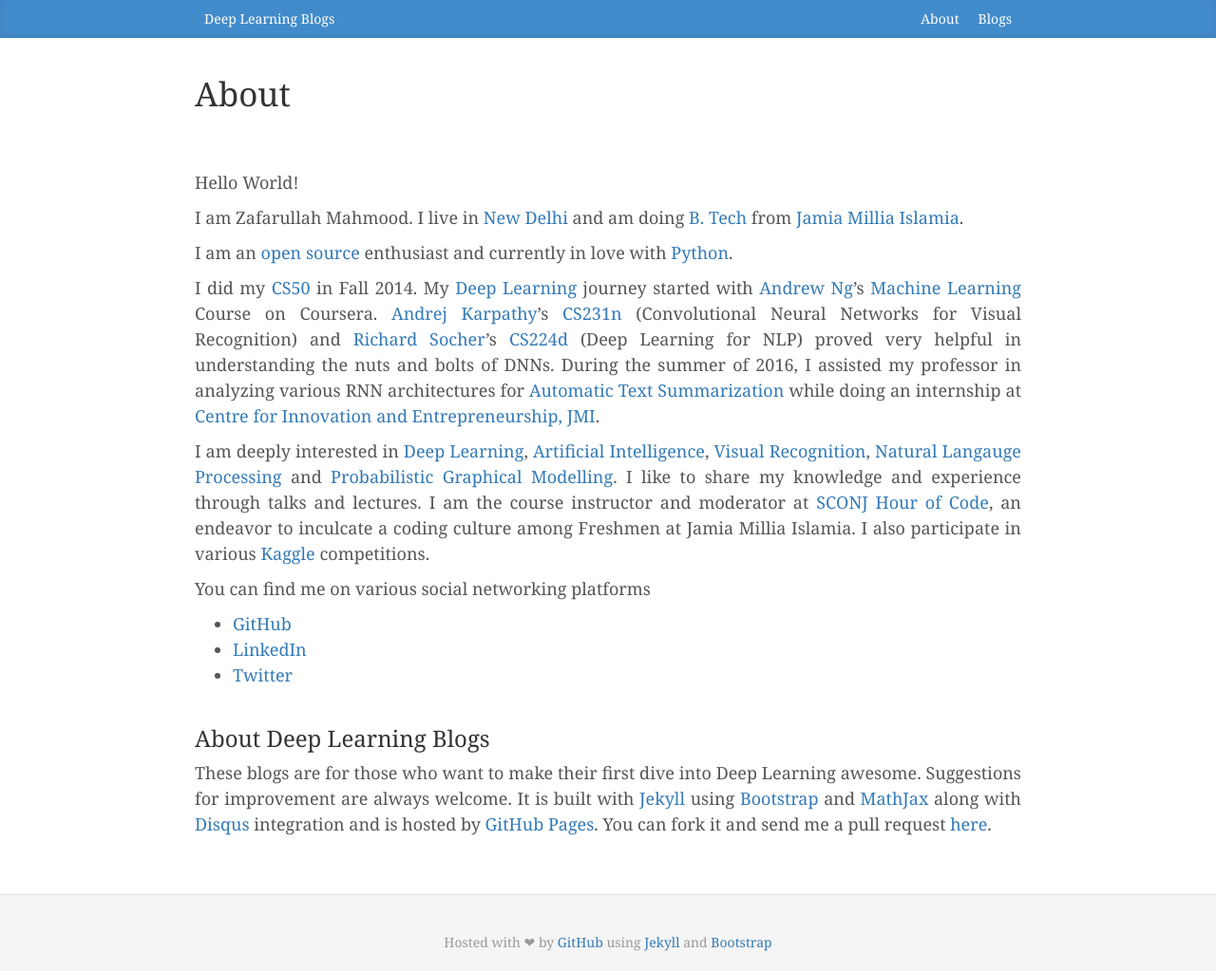
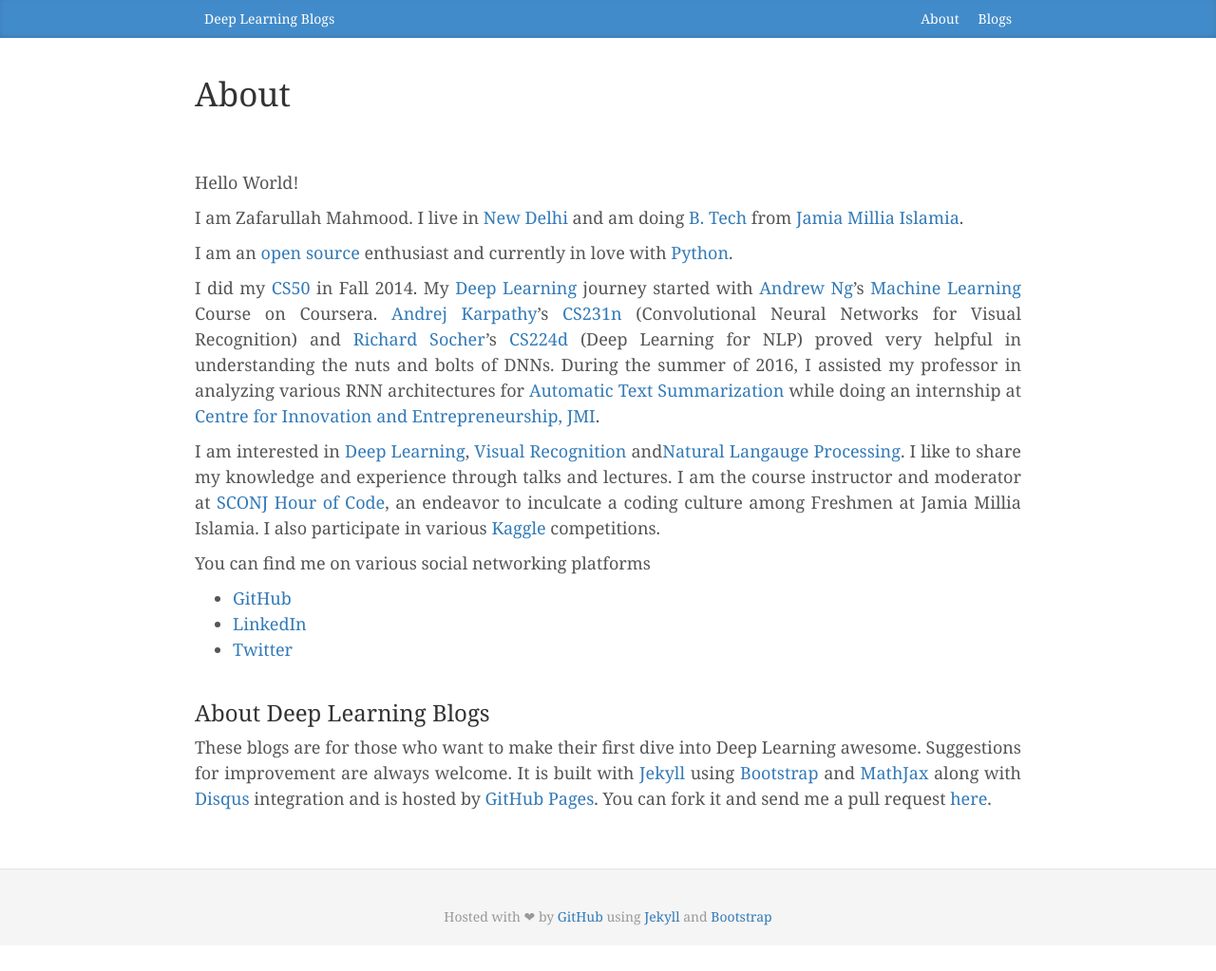
Before and after one commit to zaffnet/zaffnet.github.io, a Jekyll site: the page built from about.md, in a window 1280 px wide. Shown: the whole page at 95% size. Built offline with Jekyll 4.4.1, drawn with Linux system fonts in a browser that asks for light colours; nearby versions of some CDN libraries; after the commit the page ends 996 px from its top, so only the background shows below that.

Commit message:
Update about.md

```diff
--- a/about.md
+++ b/about.md
@@ -16,7 +16,7 @@
 
 I did my [CS50](https://www.edx.org/course/introduction-computer-science-harvardx-cs50x) in Fall 2014. My [Deep Learning](http://deeplearning.net/) journey started with [Andrew Ng](https://g.co/kgs/LncD2h)'s [Machine Learning](https://www.coursera.org/learn/machine-learning) Course on Coursera. [Andrej Karpathy](https://g.co/kgs/VPCiQg)'s [CS231n](http://cs231n.stanford.edu/) (Convolutional Neural Networks for Visual Recognition) and [Richard Socher](http://www.socher.org/)'s [CS224d](http://cs224d.stanford.edu/) (Deep Learning for NLP) proved very helpful in understanding the nuts and bolts of DNNs. During the summer of 2016, I assisted my professor in analyzing various RNN architectures for [Automatic Text Summarization](https://en.wikipedia.org/wiki/Automatic_summarization) while doing an internship at [Centre for Innovation and Entrepreneurship, JMI](http://jmi.ac.in/aboutjamia/centres/innovationentr-epreneurship/contactus).
 
-I am deeply interested in [Deep Learning](https://en.wikipedia.org/wiki/Deep_learning), [Artificial Intelligence](https://en.wikipedia.org/wiki/Artificial_intelligence), [Visual Recognition](https://www.tensorflow.org/tutorials/image_recognition/), [Natural Langauge Processing](https://en.wikipedia.org/wiki/Natural_language_processing) and [Probabilistic Graphical Modelling](https://en.wikipedia.org/wiki/Graphical_model). I like to share my knowledge and experience through talks and lectures. I am the course instructor and moderator at [SCONJ Hour of Code](http://sconj.org/), an endeavor to inculcate a coding culture among Freshmen at Jamia Millia Islamia. I also participate in various [Kaggle](https://www.kaggle.com/) competitions.
+I am interested in [Deep Learning](https://en.wikipedia.org/wiki/Deep_learning), [Visual Recognition](https://www.tensorflow.org/tutorials/image_recognition/) and[Natural Langauge Processing](https://en.wikipedia.org/wiki/Natural_language_processing). I like to share my knowledge and experience through talks and lectures. I am the course instructor and moderator at [SCONJ Hour of Code](http://sconj.org/), an endeavor to inculcate a coding culture among Freshmen at Jamia Millia Islamia. I also participate in various [Kaggle](https://www.kaggle.com/) competitions.
 
 You can find me on various social networking platforms
 
```
